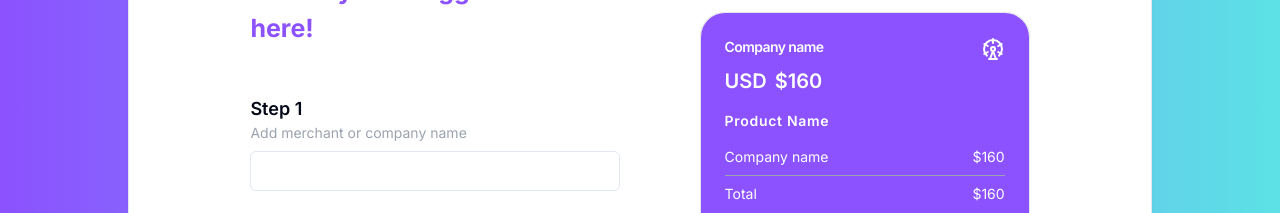
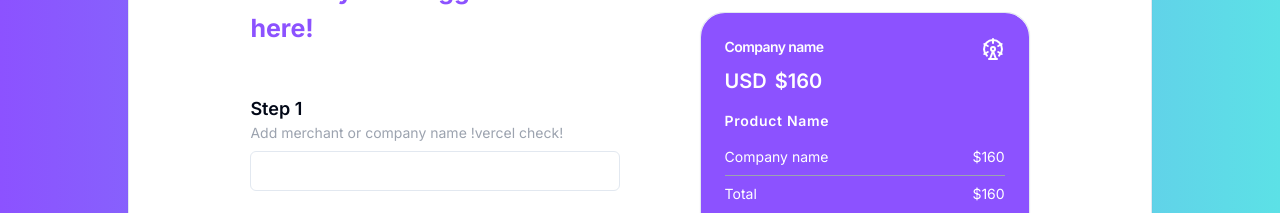
Before and after one commit to MugglePay/mugglelink-form, a Next.js app: page / in a window 1280 px wide. Shown: the part 1160-1373 px from the top of the page. Built offline with nearby package versions, Linux system fonts and the light colour scheme.

Commit message:
check vercel setting 2nd in row

```diff
--- a/src/components/MerchantForm.tsx
+++ b/src/components/MerchantForm.tsx
@@ -145,7 +145,7 @@ const MerchantForm = ({ insertApi }: { insertApi: any }) => {
                   <FormLabel>
                     <h2 className="text-lg font-semibold">Step 1</h2>
                     <p className="text-sm text-gray-400 font-normal">
-                      Add merchant or company name
+                      Add merchant or company name !vercel check!
                     </p>
                   </FormLabel>
                   <Input placeholder="" type="text" {...field} />
```
